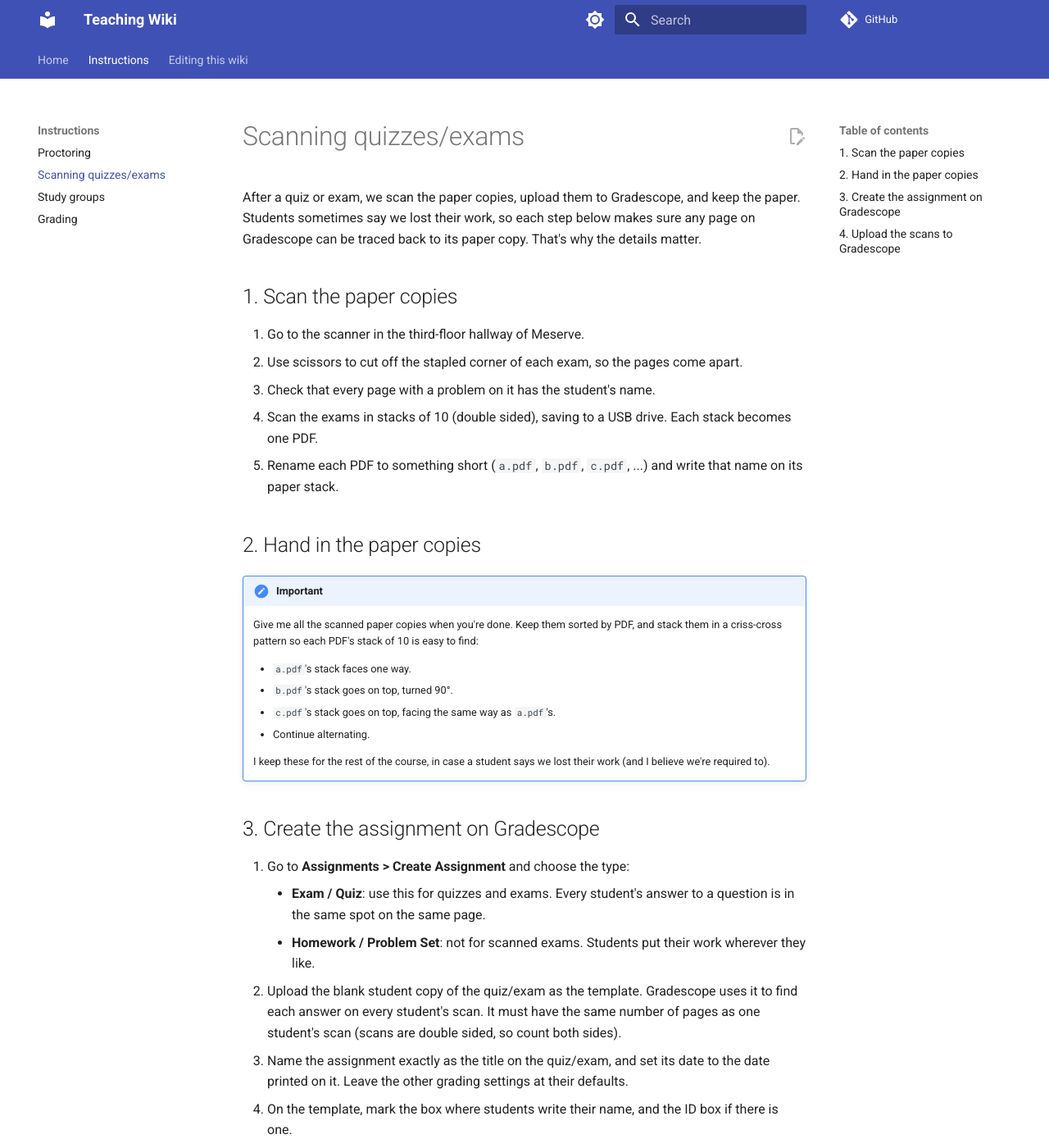
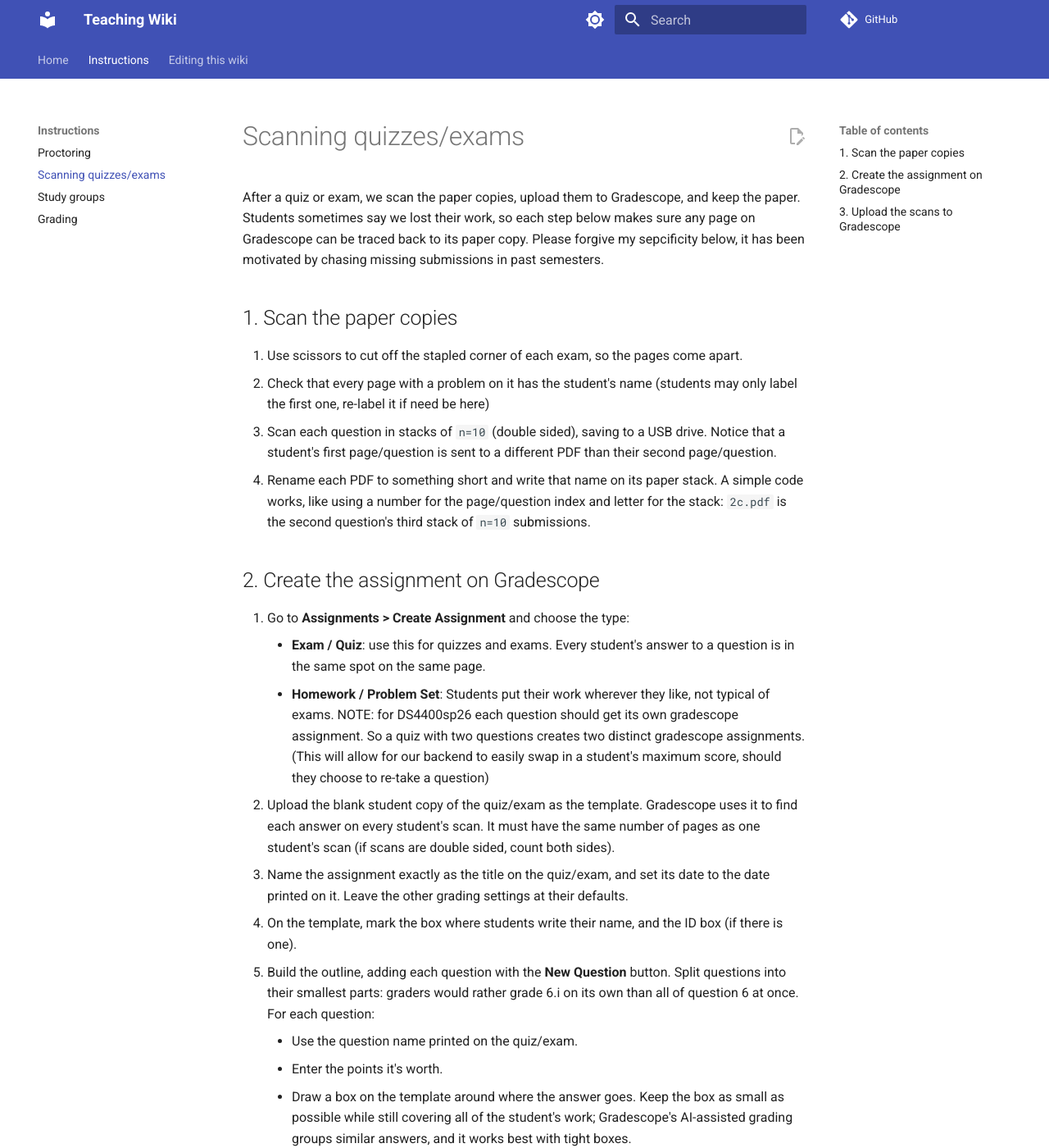
Before and after one commit to matthigger/wiki_ta, an MkDocs documentation site: the page built from docs/instructions/scanning.md, in a window 1280 px wide and 1400 px high. Shown: the whole window at 82% size. Built offline with MkDocs 1.6.1 and Material for MkDocs 9.7.7, drawn with Linux system fonts in a browser that asks for light colours; comment, search, counter and statistics services are not loaded; some of the changed text lies outside the part shown.

Commit message:
updates to scanning per f26

```diff
--- a/docs/instructions/scanning.md
+++ b/docs/instructions/scanning.md
@@ -3,50 +3,30 @@
 After a quiz or exam, we scan the paper copies, upload them to Gradescope,
 and keep the paper. Students sometimes say we lost their work, so each step
 below makes sure any page on Gradescope can be traced back to its paper
-copy. That's why the details matter.
+copy. Please forgive my sepcificity below, it has been motivated by chasing missing submissions in past semesters.
 
 ## 1. Scan the paper copies
 
-1. Go to the scanner in the third-floor hallway of Meserve.
-2. Use scissors to cut off the stapled corner of each exam, so the pages
-   come apart.
-3. Check that every page with a problem on it has the student's name.
-4. Scan the exams in stacks of 10 (double sided), saving to a USB drive.
-   Each stack becomes one PDF.
-5. Rename each PDF to something short (`a.pdf`, `b.pdf`, `c.pdf`, ...) and
-   write that name on its paper stack.
+1. Use scissors to cut off the stapled corner of each exam, so the pages come apart.
+2. Check that every page with a problem on it has the student's name (students may only label the first one, re-label it if need be here)
+3. Scan each question in stacks of `n=10` (double sided), saving to a USB drive.  Notice that a student's first page/question is sent to a different PDF than their second page/question.
+4. Rename each PDF to something short and write that name on its paper stack.  A simple code works, like using a number for the page/question index and letter for the stack: `2c.pdf` is the second question's third stack of `n=10` submissions.
 
-## 2. Hand in the paper copies
-
-!!! important
-    Give me all the scanned paper copies when you're done. Keep them sorted
-    by PDF, and stack them in a criss-cross pattern so each PDF's stack of
-    10 is easy to find:
-
-    - `a.pdf`'s stack faces one way.
-    - `b.pdf`'s stack goes on top, turned 90°.
-    - `c.pdf`'s stack goes on top, facing the same way as `a.pdf`'s.
-    - Continue alternating.
-
-    I keep these for the rest of the course, in case a student says we lost
-    their work (and I believe we're required to).
-
-## 3. Create the assignment on Gradescope
+## 2. Create the assignment on Gradescope
 
 1. Go to **Assignments > Create Assignment** and choose the type:
-    - **Exam / Quiz**: use this for quizzes and exams. Every student's
-      answer to a question is in the same spot on the same page.
-    - **Homework / Problem Set**: not for scanned exams. Students put their
-      work wherever they like.
+    - **Exam / Quiz**: use this for quizzes and exams. Every student's answer to a question is in the same spot on the same page.
+    - **Homework / Problem Set**: Students put their work wherever they like, not typical of exams.
+    NOTE: for DS4400sp26 each question should get its own gradescope assignment.  So a quiz with two questions creates two distinct gradescope assignments.  (This will allow for our backend to easily swap in a student's maximum score, should they choose to re-take a question)
 2. Upload the blank student copy of the quiz/exam as the template.
    Gradescope uses it to find each answer on every student's scan. It must
-   have the same number of pages as one student's scan (scans are double
-   sided, so count both sides).
+   have the same number of pages as one student's scan (if scans are double
+   sided, count both sides).
 3. Name the assignment exactly as the title on the quiz/exam, and set its
    date to the date printed on it. Leave the other grading settings at
    their defaults.
 4. On the template, mark the box where students write their name, and the
-   ID box if there is one.
+   ID box (if there is one).
 5. Build the outline, adding each question with the **New Question**
    button. Split questions into their smallest parts: graders would rather
    grade 6.i on its own than all of question 6 at once. For each question:
@@ -56,12 +36,12 @@ copy. That's why the details matter.
       as small as possible while still covering all of the student's work;
       Gradescope's AI-assisted grading groups similar answers, and it works
       best with tight boxes.
-    - For extra credit questions, remove the point limit.
+    - For extra credit questions, remove the point limit (ceiling).
+6.  Click **Save Outline**.
 
-## 4. Upload the scans to Gradescope
+## 3. Upload the scans to Gradescope
 
-1. Click **Save Outline**. Gradescope takes you to **Manage Scans**. (You
-   can also reach it later from the assignment's left sidebar.)
+1. Head to **Manage Scans**.
 2. Upload the PDFs from the USB drive, keeping their short names so each
    one matches its labeled paper stack.
 3. Gradescope splits each PDF into one submission per student. Click
@@ -72,13 +52,11 @@ copy. That's why the details matter.
       split, or merge pages until each submission is one complete exam.
       Then click **Create Submissions**.
     - Only delete a page if it is blank or scanned twice.
+    - Warning: sometimes the scanner will pull two pages at once, effectively discarding a page.  This is why we scan in batches of 10, so that we can expect/validate that all 10 made it.
 4. Gradescope tries to match each submission to a student using the name
    and ID boxes. Go to **Manage Submissions** and:
     - Open the **Unassigned** tab. For each submission there, type the
       student's name or ID and press Tab to assign it.
-    - Check the automatic matches against the handwritten names, and fix
-      any that are wrong.
 5. Before you finish, confirm that every submission is assigned to a
    student, and that the number of submissions equals the number of paper
-   exams. If a count is off, find the PDF it came from and recheck that
-   stack.
+   exams. If a count is off, the labelling and counting in stacks of 10 should help you find and scan any missing exams.
```
